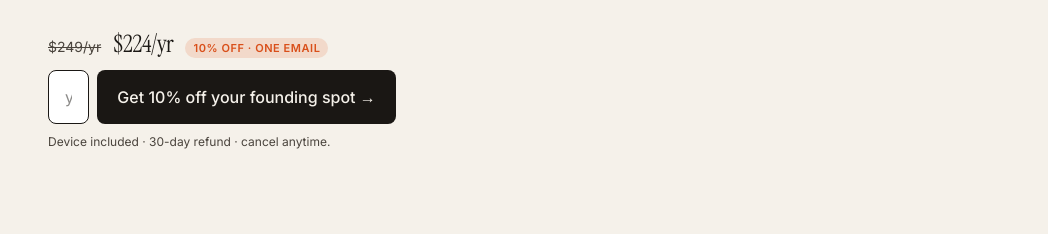
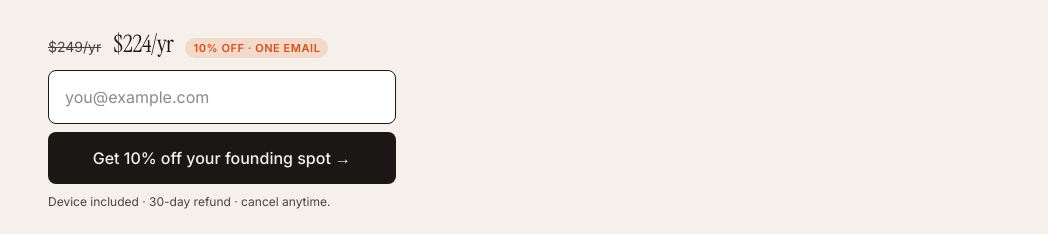
Before and after one commit to zatmonkey/braintech, a Next.js app: page /start in a window 1280 px wide. Shown: the part 417-651 px from the top of the page, without its empty margins (232-1280 px from the left). Built offline with nearby package versions, Linux system fonts and the light colour scheme; no server answers; the database is empty.

Commit message:
Hero form: always stack email + button (fix /start input squeezed to ~30px)

```diff
--- a/app/hero-waitlist.tsx
+++ b/app/hero-waitlist.tsx
@@ -320,8 +320,13 @@ export function HeroWaitlist({
         </span>
       </div>
       <form onSubmit={onSubmit}>
-        <div className="flex flex-col gap-2 md:flex-row md:gap-2">
-          <label className="md:flex-1">
+        {/* Always stack. The form container is narrow on both / and /start
+            (each lives in the left column of a 2-col hero), and variation
+            CTAs can run 25+ chars ("Get 10% off your founding spot →"). A
+            row layout reliably squeezed the input to ~30px on /start. Two
+            full-width controls beats a half-broken row at any breakpoint. */}
+        <div className="flex flex-col gap-2">
+          <label className="block">
             <span className="sr-only">Email</span>
             <input
               ref={inputRef}
@@ -339,7 +344,7 @@ export function HeroWaitlist({
             disabled={state.kind === "submitting"}
             data-cta="hero-discount"
             data-variation={variation.id}
-            className="inline-flex shrink-0 items-center justify-center rounded-lg bg-[var(--color-ink)] px-5 py-3.5 text-base font-medium text-[var(--color-cream)] transition hover:bg-[var(--color-accent)] disabled:opacity-60"
+            className="inline-flex w-full items-center justify-center rounded-lg bg-[var(--color-ink)] px-5 py-3.5 text-base font-medium text-[var(--color-cream)] transition hover:bg-[var(--color-accent)] disabled:opacity-60"
           >
             {state.kind === "submitting" ? "Sending…" : variation.cta}
           </button>
```
Also changed, not shown: .shot.png (added).
